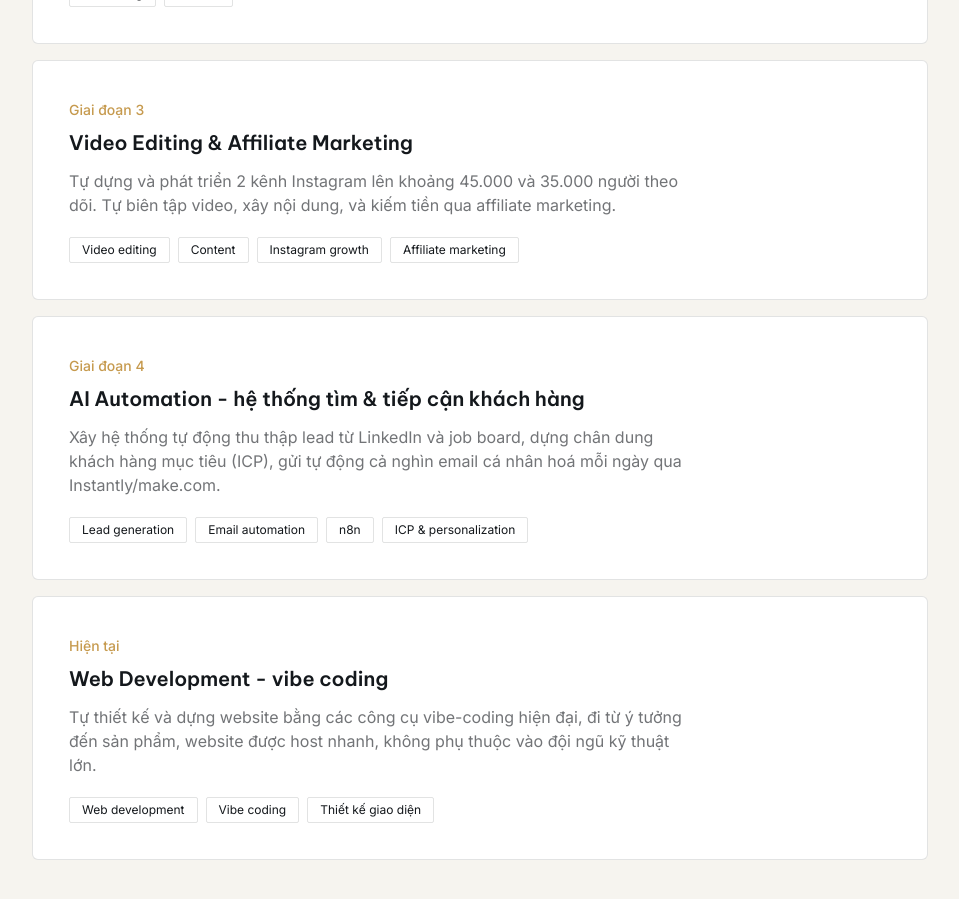
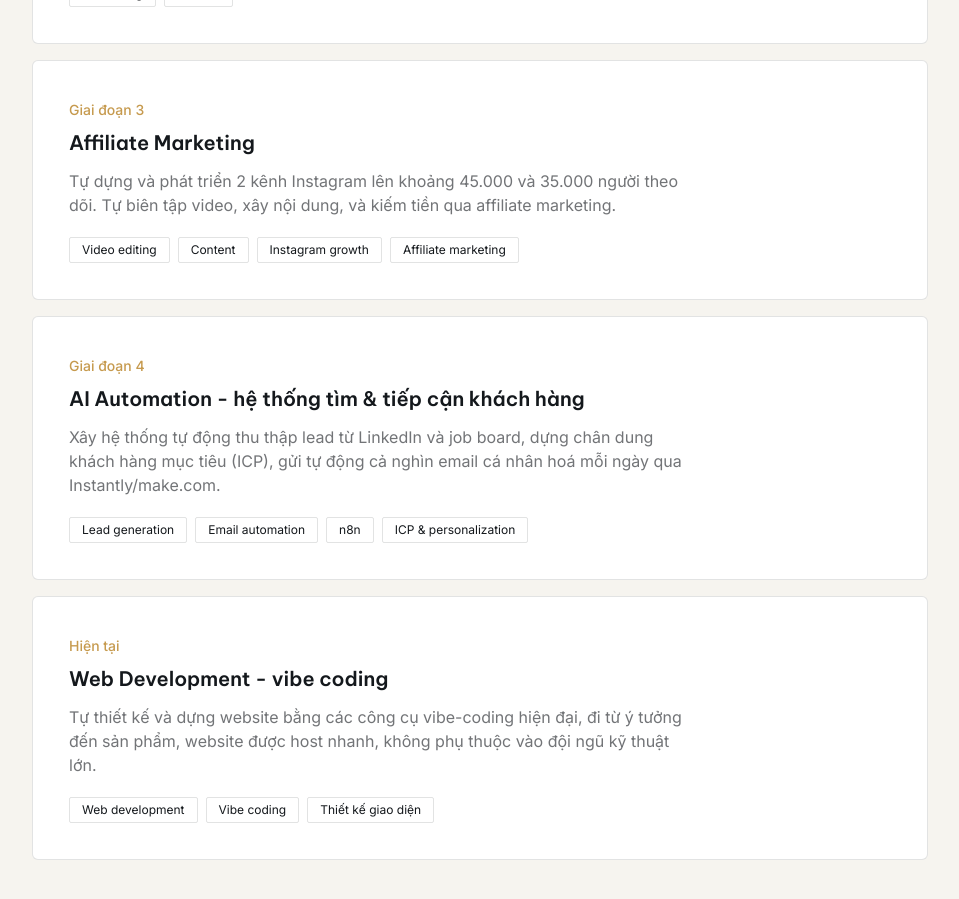
Before and after one commit to kaytran757/cv2, a React (Vite) app: page / in a window 1280 px wide. Shown: the part 1620-2519 px from the top of the page, without its empty margins (160-1119 px from the left). Built offline with nearby package versions, Linux system fonts and the light colour scheme.

Commit message:
Updated CareerSection.tsx

```diff
--- a/src/components/CareerSection.tsx
+++ b/src/components/CareerSection.tsx
@@ -24,7 +24,7 @@ const stages: Stage[] = [
   },
   {
     period: 'Giai đoạn 3',
-    title: 'Video Editing & Affiliate Marketing',
+    title: 'Affiliate Marketing',
     description:
       'Tự dựng và phát triển 2 kênh Instagram lên khoảng 45.000 và 35.000 người theo dõi. Tự biên tập video, xây nội dung, và kiếm tiền qua affiliate marketing.',
     tags: ['Video editing', 'Content', 'Instagram growth', 'Affiliate marketing'],
```
